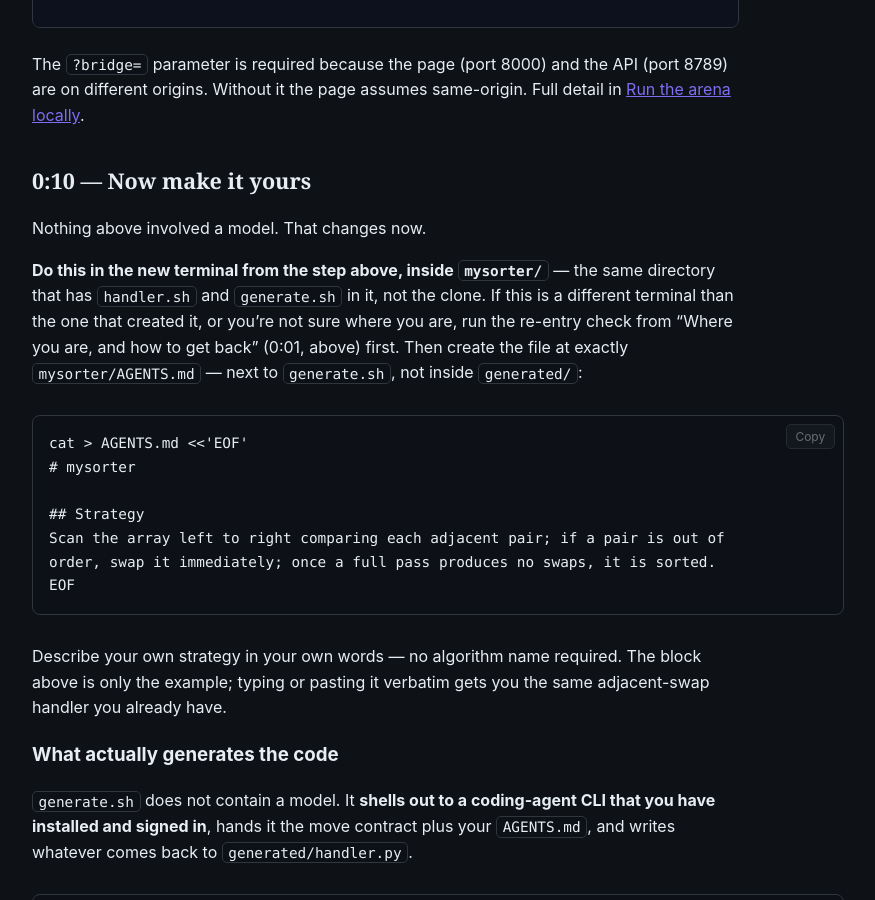
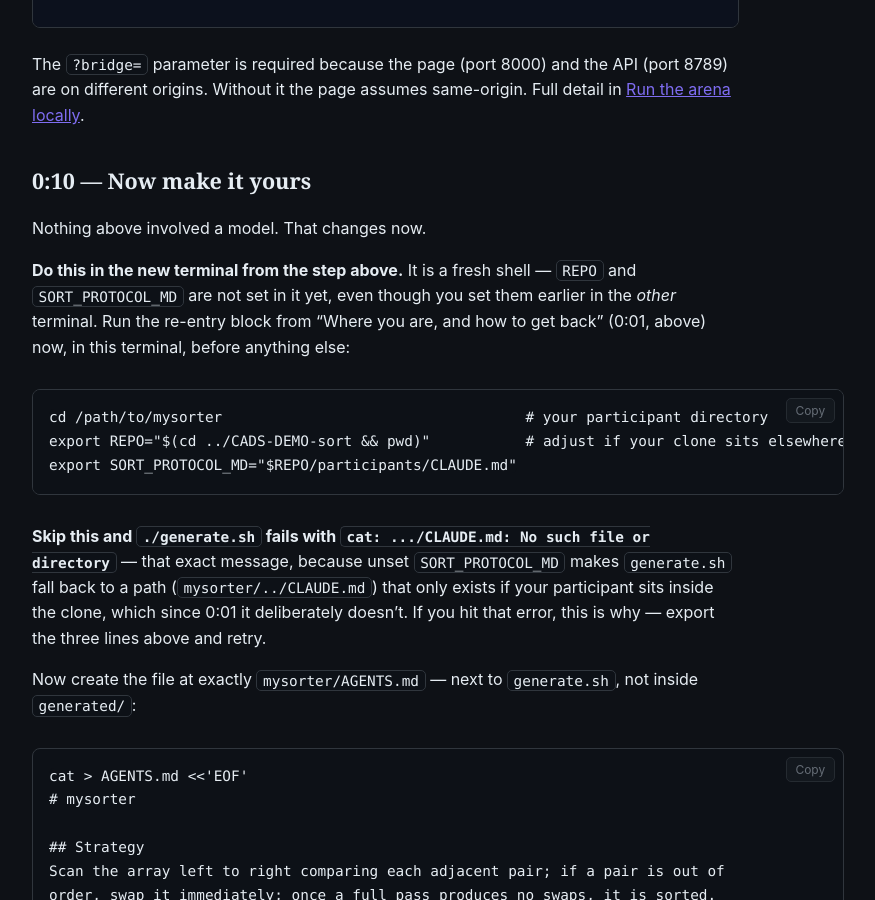
Before and after one commit to scimbe/CADS-DEMO-sort-docs, a Jekyll site: the page built from _tutorials/five-seconds.md, in a window 1280 px wide and 900 px high, scrolled down 3928 px. Shown: the whole window, without its empty margins (322-1197 px from the left). Built offline with Jekyll 4.4.1, drawn with Linux system fonts in a browser that asks for light colours.

Commit message:
fix: make the SORT_PROTOCOL_MD re-export mandatory before generate.sh
Real tester report: following the new-terminal advice from the previous
commit and running ./generate.sh straight away fails with
"cat: .../CLAUDE.md: No such file or directory" — traced to generate.sh's
own fallback (${SORT_PROTOCOL_MD:-$HERE/../CLAUDE.md}) firing because the
fresh terminal never got REPO/SORT_PROTOCOL_MD exported. The re-entry block
was there but only offered as an "if you're not sure" hedge; made it a
required step right before the AGENTS.md instructions, and named the exact
error message so a reader who hits it anyway can match it immediately.

````diff
--- a/_tutorials/five-seconds.md
+++ b/_tutorials/five-seconds.md
@@ -127,11 +127,24 @@ different origins. Without it the page assumes same-origin. Full detail in
 
 Nothing above involved a model. That changes now.
 
-**Do this in the new terminal from the step above, inside `mysorter/`** — the same directory that
-has `handler.sh` and `generate.sh` in it, not the clone. If this is a different terminal than the
-one that created it, or you're not sure where you are, run the re-entry check from "Where you are,
-and how to get back" (0:01, above) first. Then create the file at exactly `mysorter/AGENTS.md` —
-next to `generate.sh`, not inside `generated/`:
+**Do this in the new terminal from the step above.** It is a fresh shell — `REPO` and
+`SORT_PROTOCOL_MD` are not set in it yet, even though you set them earlier in the *other* terminal.
+Run the re-entry block from "Where you are, and how to get back" (0:01, above) now, in this
+terminal, before anything else:
+
+```bash
+cd /path/to/mysorter                                   # your participant directory
+export REPO="$(cd ../CADS-DEMO-sort && pwd)"           # adjust if your clone sits elsewhere
+export SORT_PROTOCOL_MD="$REPO/participants/CLAUDE.md"
+```
+
+**Skip this and `./generate.sh` fails with `cat: .../CLAUDE.md: No such file or directory`** — that
+exact message, because unset `SORT_PROTOCOL_MD` makes `generate.sh` fall back to a path
+(`mysorter/../CLAUDE.md`) that only exists if your participant sits inside the clone, which since
+0:01 it deliberately doesn't. If you hit that error, this is why — export the three lines above and
+retry.
+
+Now create the file at exactly `mysorter/AGENTS.md` — next to `generate.sh`, not inside `generated/`:
 
 ```bash
 cat > AGENTS.md <<'EOF'
````
